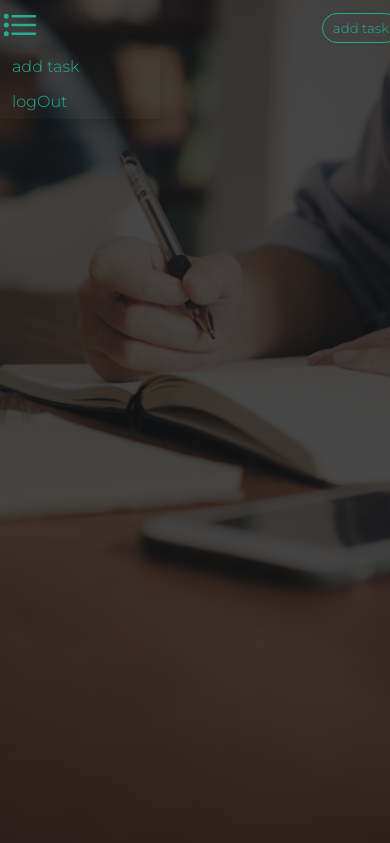
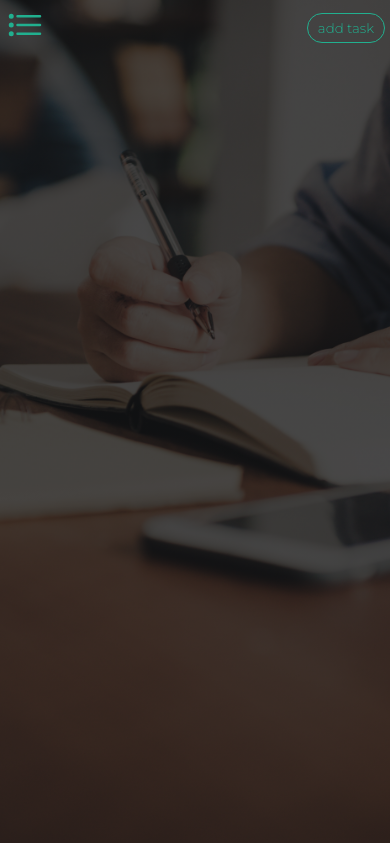
Before and after one commit to Aljosa12/TODOapp, a Flask app: template templates/tasks.html in a window 390 px wide. Shown: the top 843 px of the page. Run offline with Flask 2, Linux system fonts and the light colour scheme; the template is opened without the code that fills it: most values are stand-ins (such as "Sample title", 1, 10 or a date in 2020); some libraries are stand-ins or nearby versions.

Commit message:
changed when will width change

```diff
--- a/static/style.css
+++ b/static/style.css
@@ -242,7 +242,7 @@
     color: #fff;
 }
 
-@media screen and (max-width: 650px) {
+@media screen and (max-width: 480px) {
     .tasks {
     width: 400px;
     float: left;
@@ -250,7 +250,7 @@
     }
 
     .nav {
-    width: 400px;
+    width: 380px;
     margin-left: auto;
     margin-right: auto;
 }
```
